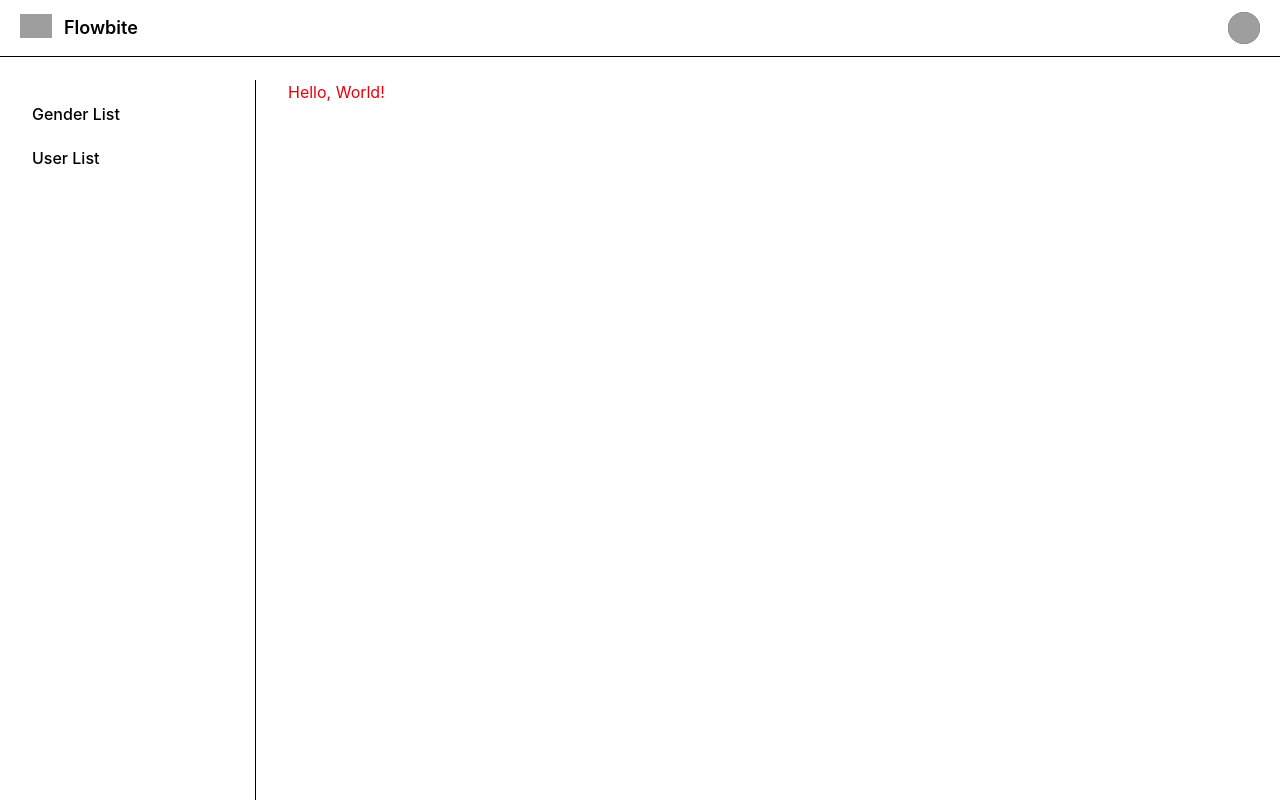
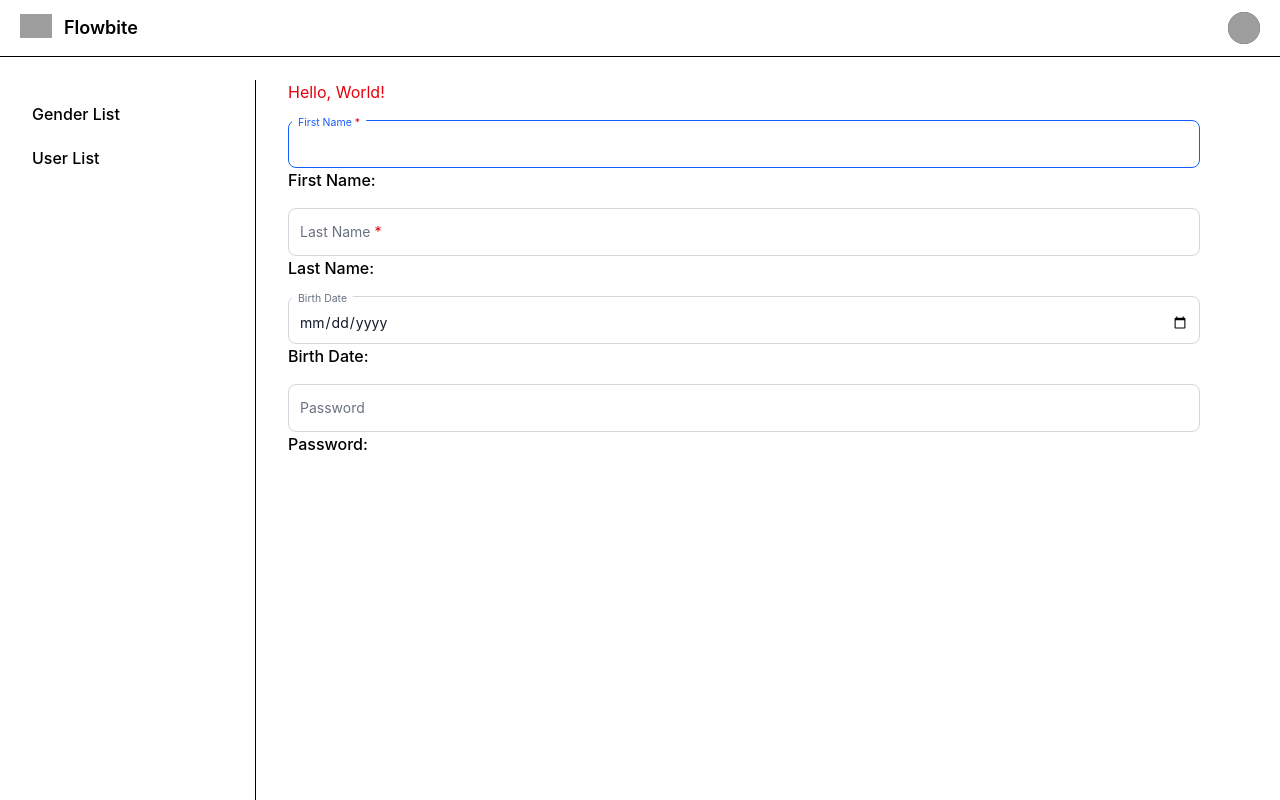
Before and after one commit to NinoApollo/section-cs, a React (Vite) app in the folder client/: page / in a window 1280 px wide. Built offline with nearby package versions, Linux system fonts and the light colour scheme; grey boxes are pictures that could not be loaded.

Commit message:
Added Input and Properties

```diff
--- /dev/null
+++ b/client/src/components/Input/FloatingLabelInput.tsx
@@ -0,0 +1,75 @@
+import type { ChangeEvent, FC } from "react";
+
+interface FloatingLabelInputProps {
+  label: string;
+  type: "text" | "date" | "password";
+  name: string;
+  value?: string | any;
+  onChange?: (e: ChangeEvent<HTMLInputElement>) => void;
+  newLabelClassName?: string;
+  labelClassName?: string;
+  newInputClassName?: string;
+  inputClassName?: string;
+  required?: boolean;
+  autoFocus?: boolean;
+  disabled?: boolean;
+  readOnly?: boolean;
+  errors?: string[];
+}
+
+const FloatingLabelInput: FC<FloatingLabelInputProps> = ({
+  label,
+  type,
+  name,
+  value,
+  onChange,
+  newLabelClassName,
+  labelClassName,
+  newInputClassName,
+  inputClassName,
+  required,
+  autoFocus,
+  disabled,
+  readOnly,
+  errors,
+}) => {
+  return (
+    <>
+      <div className="relative">
+        <input
+          type={type}
+          id={name}
+          name={name}
+          value={value}
+          onChange={onChange}
+          className={`${
+            newInputClassName
+              ? newInputClassName
+              : `block px-2.5 pb-2.5 pt-4 w-full text-sm text-gray-900 bg-transparent rounded-lg border border-gray-300 appearance-none focus:outline-none focus:ring-0 focus:border-blue-600 peer ${inputClassName}`
+          }`}
+          placeholder=" "
+          required={required}
+          autoFocus={autoFocus}
+          disabled={disabled}
+          readOnly={readOnly}
+        />
+        <label
+          htmlFor={name}
+          className={`${
+            newLabelClassName
+              ? newLabelClassName
+              : `absolute text-sm text-gray-500 duration-300 transform -translate-y-4 scale-75 top-2 z-10 origin-left bg-white px-2 peer-focus:px-2 peer-focus:text-blue-600 peer-placeholder-shown:scale-100 peer-placeholder-shown:-translate-y-1/2 peer-placeholder-shown:top-1/2 peer-focus:top-2 peer-focus:scale-75 peer-focus:-translate-y-4 rtl:peer-focus:translate-x-1/4 rtl:peer-focus:left-auto inset-s-1 ${labelClassName}`
+          }`}
+        >
+          {label}
+          {required && <span className="text-red-600 ml-1">*</span>}
+        </label>
+        {errors && errors.length > 0 && (
+          <span className="text-red-600">{errors[0]}</span>
+        )}
+      </div>
+    </>
+  );
+};
+
+export default FloatingLabelInput;
--- a/client/src/routes/AppRoutes.tsx
+++ b/client/src/routes/AppRoutes.tsx
@@ -1,10 +1,59 @@
 import { Route, Routes } from "react-router-dom";
 import AppLayout from "../layout/AppLayout";
+import FloatingLabelInput from "../components/Input/FloatingLabelInput";
+import { useState } from "react";
 
 const SampleComponent = () => {
+  const [firstName, setFirstName] = useState("");
+  const [lastName, setLastName] = useState("");
+  const [birthDate, setBirthDate] = useState("");
+  const [password, setPassword] = useState("");
   return (
     <>
-      <h1 className="text-red-600">Hello, World!</h1>
+      <h1 className="text-red-600 mb-4">Hello, World!</h1>
+      <div className="mb-4">
+        <FloatingLabelInput
+          label="First Name"
+          type="text"
+          name="first_name"
+          value={firstName}
+          onChange={(e) => setFirstName(e.target.value)}
+          required
+          autoFocus
+        />
+        <p className="font-medium">First Name: {firstName}</p>
+      </div>
+      <div className="mb-4">
+        <FloatingLabelInput
+          label="Last Name"
+          type="text"
+          name="last_name"
+          value={lastName}
+          onChange={(e) => setLastName(e.target.value)}
+          required
+        />
+        <p className="font-medium">Last Name: {lastName}</p>
+      </div>
+      <div className="mb-4">
+        <FloatingLabelInput
+          label="Birth Date"
+          type="date"
+          name="birth_date"
+          value={birthDate}
+          onChange={(e) => setBirthDate(e.target.value)}
+        />
+        <p className="font-medium">Birth Date: {birthDate}</p>
+      </div>
+      <div className="mb-4">
+        <FloatingLabelInput
+          label="Password"
+          type="password"
+          name="password"
+          value={password}
+          onChange={(e) => setPassword(e.target.value)}
+        />
+        <p className="font-medium">Password: {password}</p>
+      </div>
     </>
   );
 };
```
